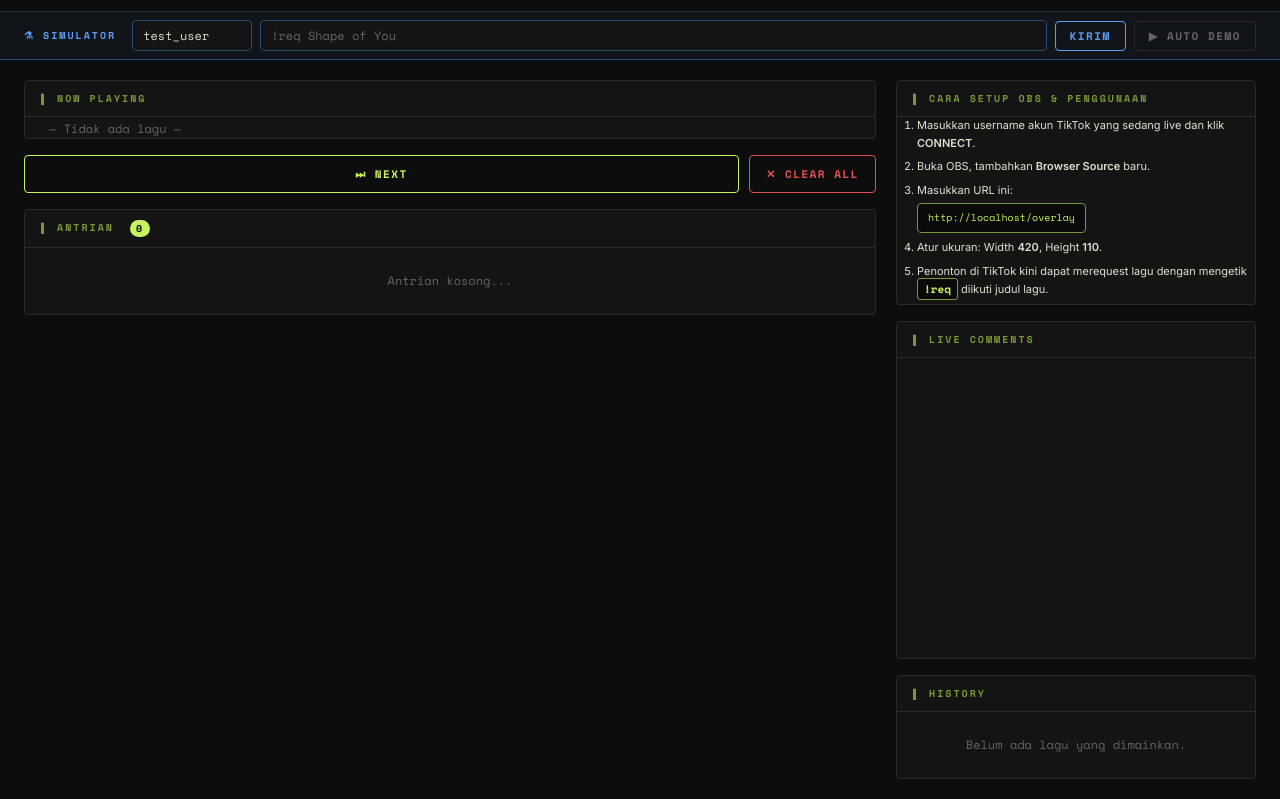
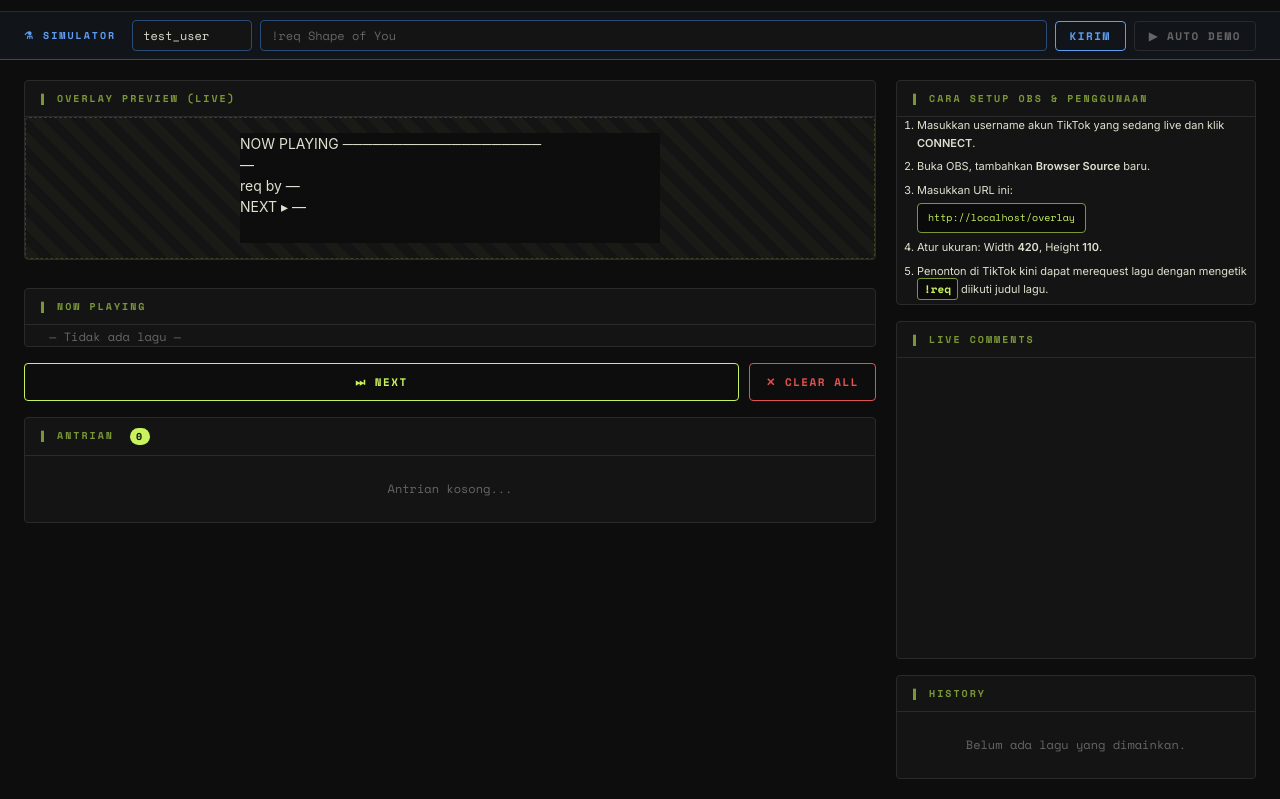
Before and after one commit to shikid8/TIktokReqSong, a website: page public/dashboard/index.html in a window 1280 px wide. Shown: the part 71-870 px from the top of the page. Drawn offline with nearby package versions, Linux system fonts and the light colour scheme; no server answers.

Commit message:
Update Dashboard: Tambah Live Preview Overlay

```diff
--- a/public/dashboard/index.html
+++ b/public/dashboard/index.html
@@ -45,6 +45,14 @@
 
     <!-- KOLOM KIRI: SEDANG DIMAINKAN + ANTRIAN -->
     <section class="left-col">
+
+      <!-- OVERLAY PREVIEW -->
+      <div class="card card-preview">
+        <div class="card-label">▌ OVERLAY PREVIEW (LIVE)</div>
+        <div class="preview-container">
+          <iframe id="overlay-iframe" src="/overlay" frameborder="0" scrolling="no"></iframe>
+        </div>
+      </div>
 
       <!-- NOW PLAYING -->
       <div class="card" id="now-playing-card">
--- a/public/dashboard/style.css
+++ b/public/dashboard/style.css
@@ -283,6 +283,35 @@ body {
   font-size: 12px;
   text-align: center;
   padding: 24px;
+}
+
+/* ─── PREVIEW OVERLAY ────────────────────────────── */
+.card-preview {
+  margin-bottom: 12px;
+}
+
+.preview-container {
+  display: flex;
+  justify-content: center;
+  align-items: center;
+  background: repeating-linear-gradient(
+    45deg,
+    rgba(200, 242, 94, 0.03),
+    rgba(200, 242, 94, 0.03) 10px,
+    transparent 10px,
+    transparent 20px
+  );
+  border: 1px dashed rgba(200, 242, 94, 0.2);
+  border-radius: 4px;
+  padding: 15px 0;
+  overflow: hidden;
+}
+
+#overlay-iframe {
+  width: 420px;
+  height: 110px;
+  background: transparent;
+  pointer-events: none; /* Cegah interaksi di dalam iframe */
 }
 
 /* ── NOW PLAYING ──────────────────────────────── */
```
